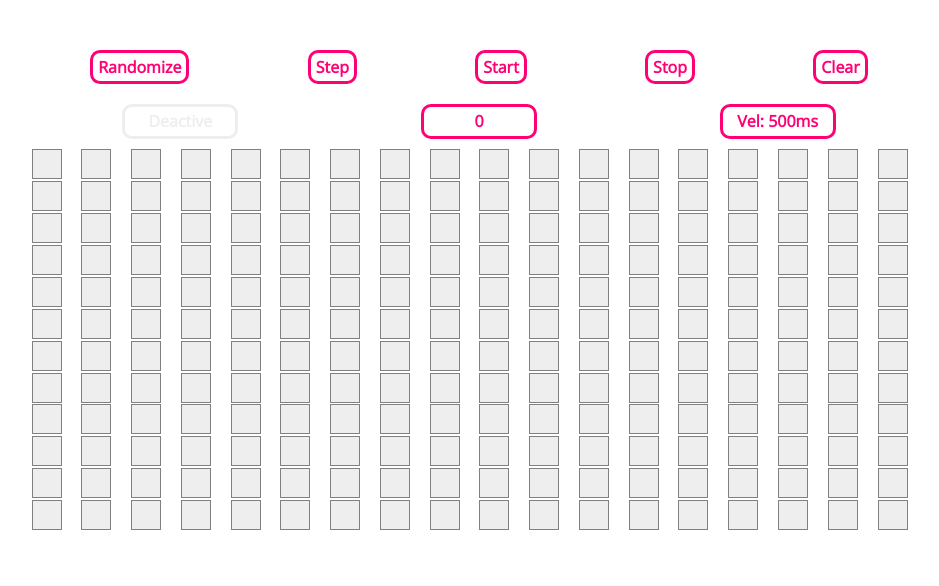
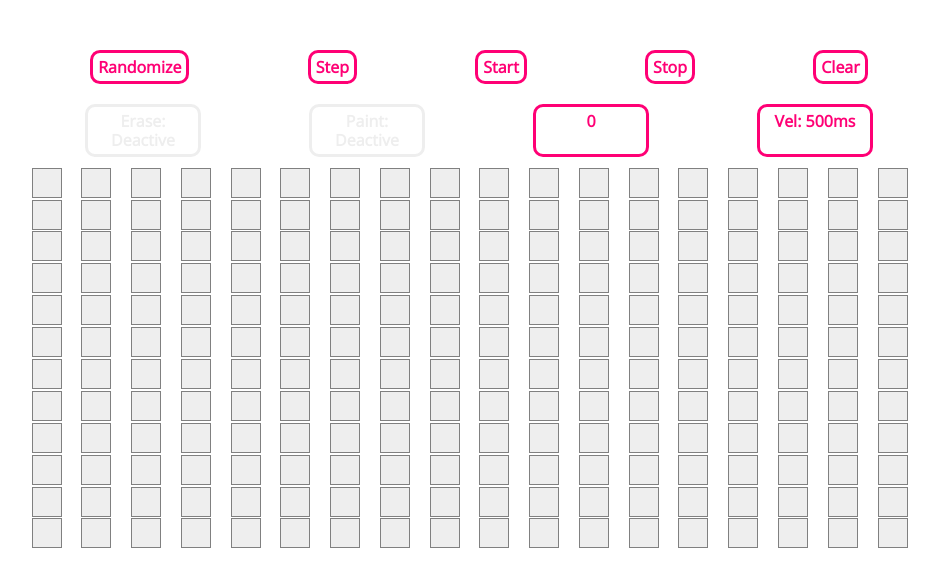
Before and after one commit to JomaDm/ConwaysGOL, a React (Vite) app: page / in a window 1280 px wide. Shown: the top 586 px of the page, without its empty margins (161-1100 px from the left). Built offline with nearby package versions, Linux system fonts and the light colour scheme.

Commit message:
Se agrego la funcion memo para aumentar el rendimiento de la aplicacion

```diff
--- a/src/Board.jsx
+++ b/src/Board.jsx
@@ -36,6 +36,7 @@ const createMatriz = (countY, countX) => {
 
 const Board = () => {
 	const [mouseOver, setMouseOver] = useState(false);
+	const [eraseOver, setEraseOver] = useState(false);
 	const [countPainted, setCountPainted] = useState(0);
 	const [start, setStart] = useState(false);
 	const [counter, setCounter] = useState(0);
@@ -122,24 +123,6 @@ const Board = () => {
 		}
 	}, [boardArray]);
 
-	// window.addEventListener('resize', () => {
-	// 	setXSize(10);
-	// 	setYSize(10);
-	// 	console.log('Resize');
-	// });
-
-	// useEffect(() => {
-	// 	let x = window.screen.width,
-	// 		y = window.screen.height;
-	// 	if (screenX <= 768) {
-	// 		setXSize(12);
-	// 		setYSize(30);
-	// 		console.log('valido');
-	// 		clearBoard();
-	// 	}
-	// 	console.log('Resize');
-	// }, [window.screen.width, window.screen.width]);
-
 	return (
 		<Container>
 			<ActionsRow>
@@ -160,7 +143,12 @@ const Board = () => {
 				</ActionButton>
 			</ActionsRow>
 			<ActionsRow>
-				<Information color={mouseOver ? selectedColor : defaultColor}>{mouseOver ? 'Active' : 'Deactive'}</Information>
+				<Information color={eraseOver ? selectedColor : defaultColor}>
+					Erase: {mouseOver ? 'Active' : 'Deactive'}
+				</Information>
+				<Information color={mouseOver ? selectedColor : defaultColor}>
+					Paint: {mouseOver ? 'Active' : 'Deactive'}
+				</Information>
 				<Information color={selectedColor}>{countPainted}</Information>
 				<Information color={selectedColor}>Vel: 500ms</Information>
 			</ActionsRow>
@@ -174,6 +162,8 @@ const Board = () => {
 										setBoardArray={setBoardArray}
 										indexY={i}
 										indexX={j}
+										setEraseOver={setEraseOver}
+										eraseOver={eraseOver}
 										mouseOver={mouseOver}
 										setMouseOver={setMouseOver}
 										boardArray={boardArray}
--- a/src/Square.jsx
+++ b/src/Square.jsx
@@ -1,21 +1,45 @@
-import React, { useState, useEffect } from 'react';
+import React, { useState, useEffect, memo } from 'react';
 import { Button } from './Styles';
 
-const Square = ({ defaultColor, boardArray, setBoardArray, indexY, indexX, setMouseOver, mouseOver }) => {
-	const updateArray = () => {
+const Square = ({
+	defaultColor,
+	setEraseOver,
+	eraseOver,
+	boardArray,
+	setBoardArray,
+	indexY,
+	indexX,
+	setMouseOver,
+	mouseOver,
+}) => {
+	const paintArray = () => {
 		let aux = [...boardArray];
-		aux[indexY][indexX] = aux[indexY][indexX] === '' ? '*' : '';
+		//aux[indexY][indexX] = aux[indexY][indexX] === '' ? '*' : '';
+		aux[indexY][indexX] = '*';
+		setBoardArray(aux);
+	};
+
+	const eraseArray = () => {
+		let aux = [...boardArray];
+		//aux[indexY][indexX] = aux[indexY][indexX] === '' ? '*' : '';
+		aux[indexY][indexX] = '';
 		setBoardArray(aux);
 	};
 
 	const HandleMouseOver = () => {
-		updateArray();
+		paintArray();
 	};
 
 	const HandleOnClick = (e) => {
 		setMouseOver(!mouseOver);
 		if (!mouseOver) {
-			updateArray();
+			paintArray();
+		}
+	};
+	const HandleErase = (e) => {
+		setEraseOver(!eraseOver);
+		if (!eraseOver) {
+			eraseArray();
 		}
 	};
 
@@ -23,8 +47,9 @@ const Square = ({ defaultColor, boardArray, setBoardArray, indexY, indexX, setMo
 		<Button
 			backgroundColor={defaultColor}
 			onMouseOver={mouseOver ? HandleMouseOver : null}
+			// onDoubleClick={eraseOver ? HandleErase : null}
 			onClick={(e) => HandleOnClick(e)}></Button>
 	);
 };
 
-export default Square;
+export default memo(Square);
```
